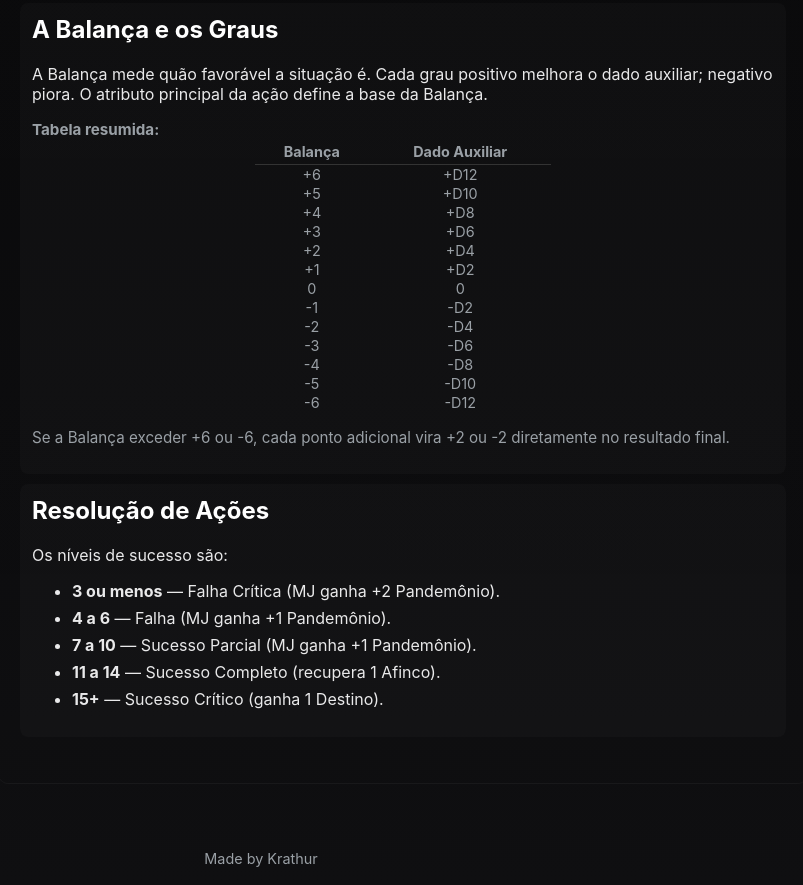
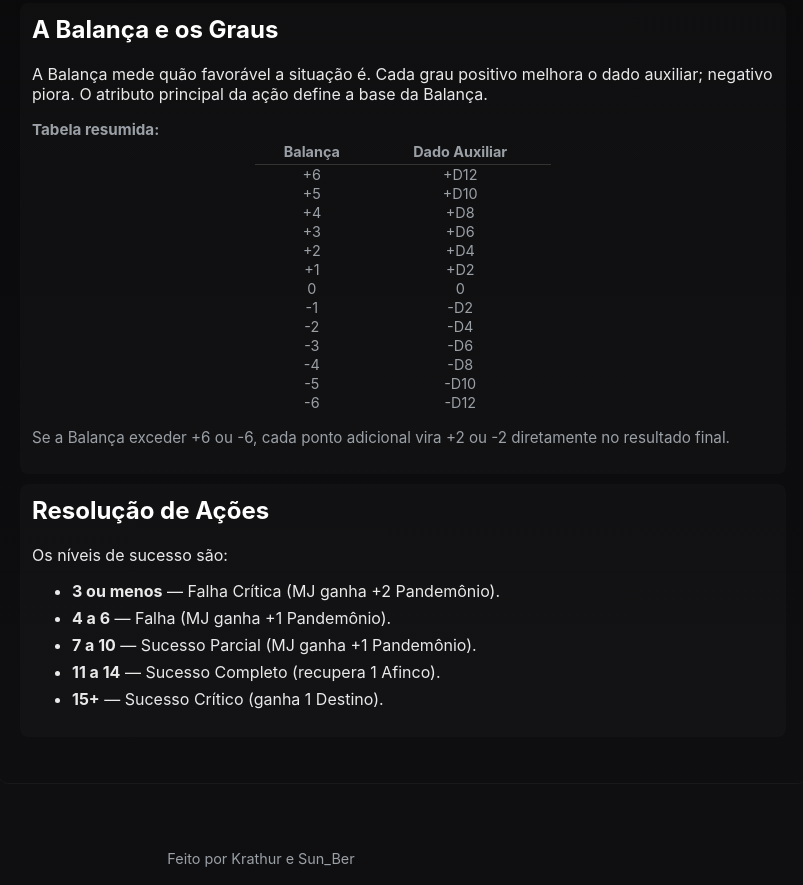
Before and after one commit to CarlBetsa/Regras-Centelhas, a plain HTML site: page index.html in a window 1280 px wide. Shown: the part 579-1464 px from the top of the page, without its empty margins (379-1182 px from the left). Drawn offline with Linux system fonts and the light colour scheme.

Commit message:
Corrigindo os creditos

```diff
--- a/index.html
+++ b/index.html
@@ -659,7 +659,7 @@
         </main>
     </div>
 
-    <footer>Made by Krathur</footer>
+    <footer>Feito por Krathur e Sun_Ber</footer>
     <script src="script.js"></script>
 </body>
 
```
